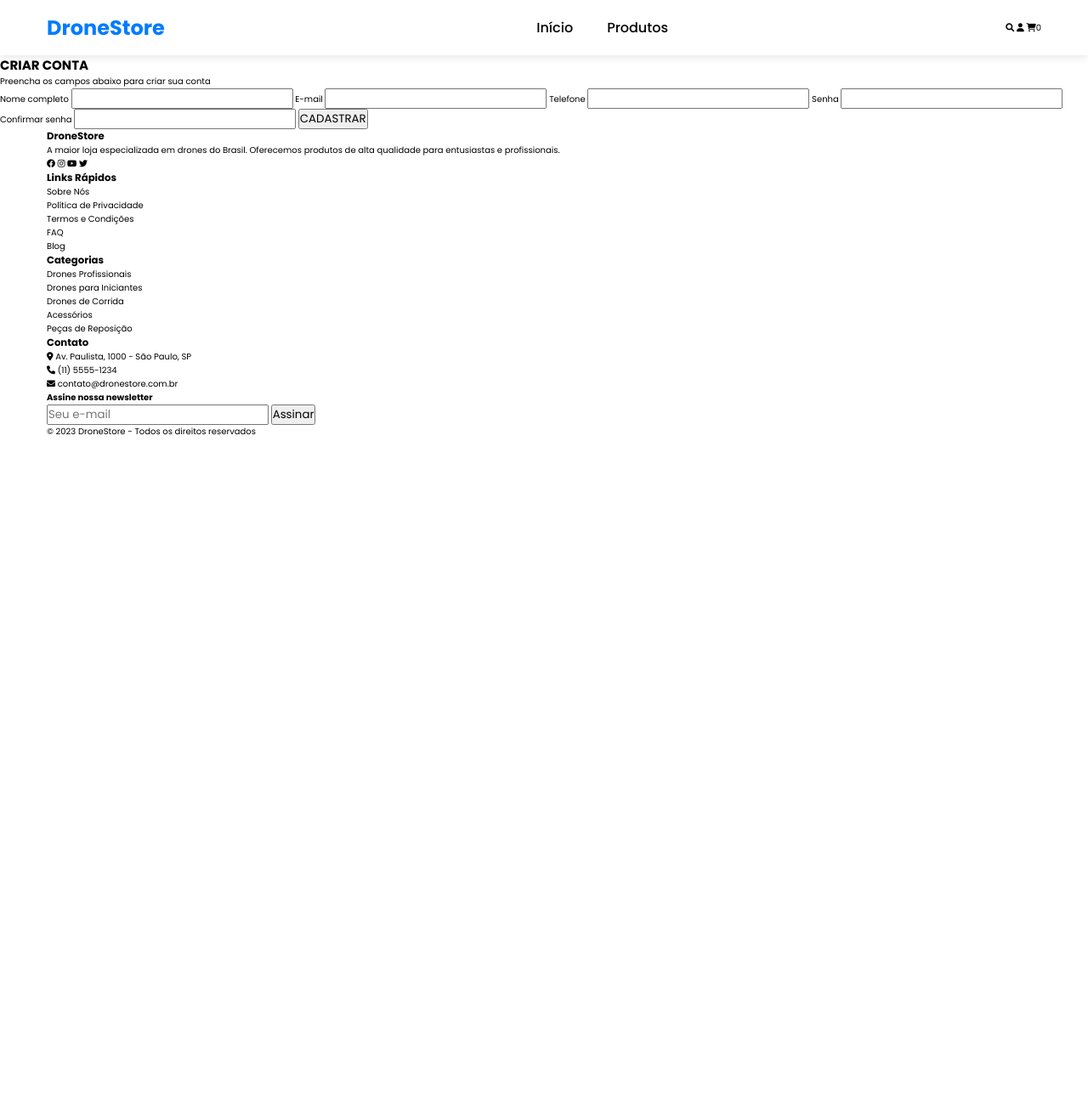
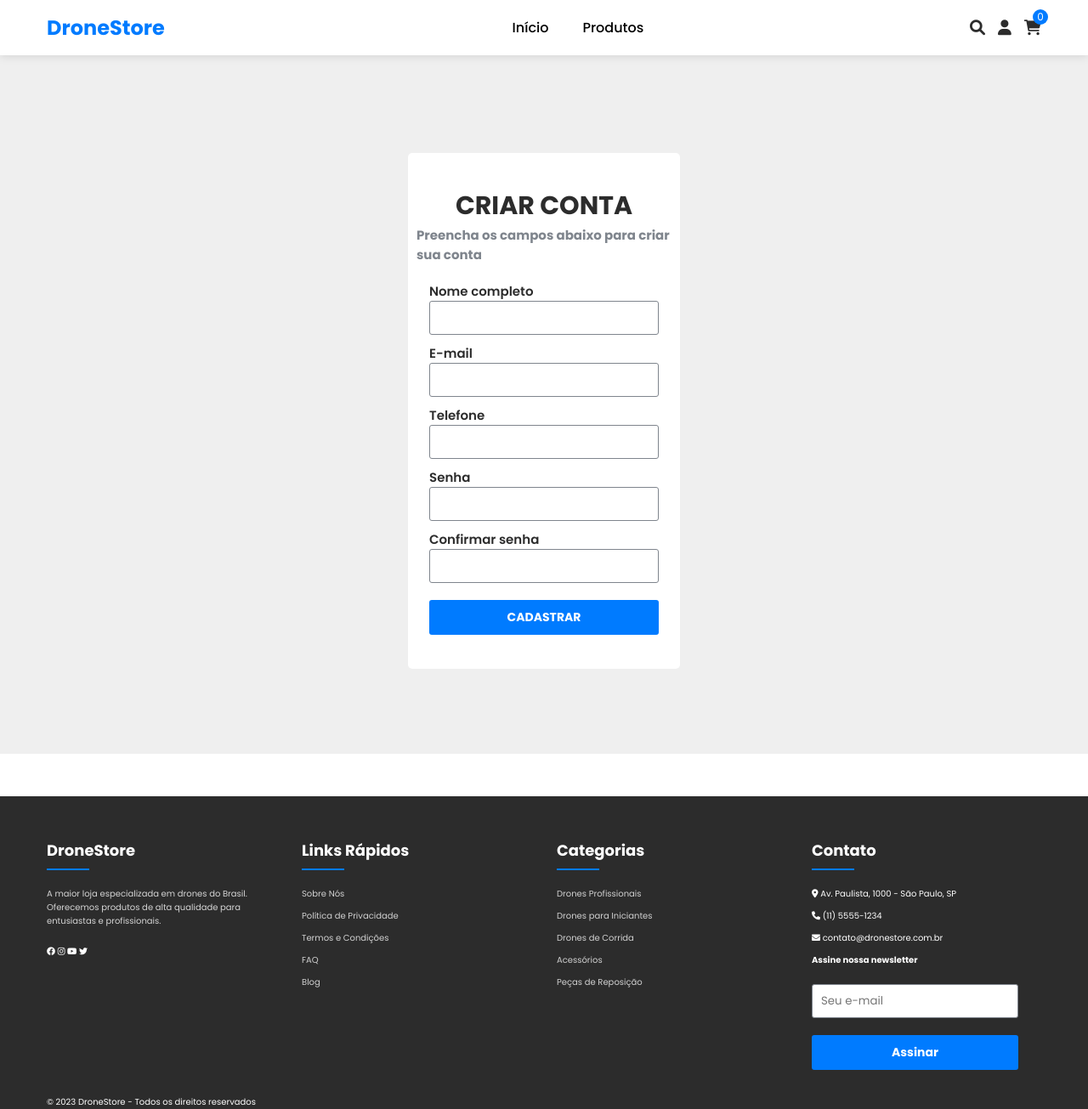
Before and after one commit to victorhvicente/projeto-eccommerce, a PHP site: page /cadastro.html in a window 1280 px wide. Shown: the whole page at 85% size. Before the commit the page ends 512 px from the top, so only its background shows below. Run offline with PHP 8.4, Linux system fonts and the light colour scheme.

Commit message:
Atualizando cadastro.css
Adicionando css do fomulário.

```diff
--- a/css/cadastro.css
+++ b/css/cadastro.css
@@ -88,3 +88,163 @@ nav ul li a.active,
 nav ul li a:hover {
   color: var(--primary-color);
 }
+
+.icons {
+  display: flex;
+  align-items: center;
+}
+
+.icons a {
+  margin-left: 15px;
+  font-size: 18px;
+  color: var(--dark-color);
+  transition: color 0.3s;
+}
+
+.icons a:hover {
+  color: var(--primary-color);
+}
+
+.cart-icon {
+  position: relative;
+}
+
+.cart-count {
+  position: absolute;
+  top: -8px;
+  right: -8px;
+  background-color: var(--primary-color);
+  color: white;
+  font-size: 12px;
+  width: 18px;
+  height: 18px;
+  border-radius: 50%;
+  display: flex;
+  align-items: center;
+  justify-content: center;
+}
+
+main {
+    padding: 10rem 0;
+    display: flex;
+    justify-content: center;
+    align-items: center;
+    background-color: #EFEFEF;
+}
+
+.formulario {
+    width: 25%;
+    background-color: #FFFFFF;
+    border-radius: 5px;
+    display: flex;
+    flex-direction: column;
+    align-items: center;
+    padding: 4rem 1rem;
+    margin-top: 15px;
+}
+
+.formulario h1 {
+    font-size: 3rem;
+    color: #2C2C2C;
+}
+
+.formulario p {
+    font-size: 1.5rem;
+    font-weight: 700;
+    color: #7F858D;
+}
+
+form {
+    display: flex;
+    flex-direction: column;
+    align-items: flex-start;
+    width: 90%;
+    margin-top: 2rem;
+}
+
+label {
+    font-weight: 600;
+    font-size: 1.5em;
+    color: #2C2C2C;
+}
+
+input {
+    width: 100%;
+    border: 1px solid #7F858D;
+    border-radius: 3px;
+    height: 4rem;
+    margin-bottom: 1rem;
+    padding: 0 1rem;
+}
+
+input:focus {
+    outline: none;
+}
+
+button {
+    width: 100%;
+    margin-top: 1rem;
+    font-weight: 700;
+    color: #FFFFFF;
+    background-color: #007BFF;
+    border-radius: 3px;
+    font-size: 1.4rem;
+    padding: 1rem 0;
+    border: none;
+    text-align: center;
+    cursor: pointer;
+}
+
+button:hover {
+    background-color: #3399FF;
+}
+
+/* Footer */
+footer {
+  background-color: var(--dark-color);
+  color: var(--light-color);
+  padding: 50px 0 0;
+  margin-top: 50px;
+}
+
+.footer-columns {
+  display: grid;
+  grid-template-columns: repeat(4, 1fr);
+  gap: 30px;
+  margin-bottom: 30px;
+}
+
+.footer-column h3 {
+  font-size: 18px;
+  margin-bottom: 20px;
+  position: relative;
+  padding-bottom: 10px;
+}
+
+.footer-column h3::after {
+  content: '';
+  position: absolute;
+  bottom: 0;
+  left: 0;
+  width: 50px;
+  height: 2px;
+  background-color: var(--primary-color);
+}
+
+.footer-column p {
+  margin-bottom: 20px;
+  opacity: 0.8;
+}
+
+.footer-column ul li {
+  margin-bottom: 10px;
+}
+
+.footer-column ul li a {
+  color: #d1d1d1;
+  transition: color 0.3s;
+}
+
+.footer-column ul li a:hover {
+  color: var(--light-color);
+}
```
